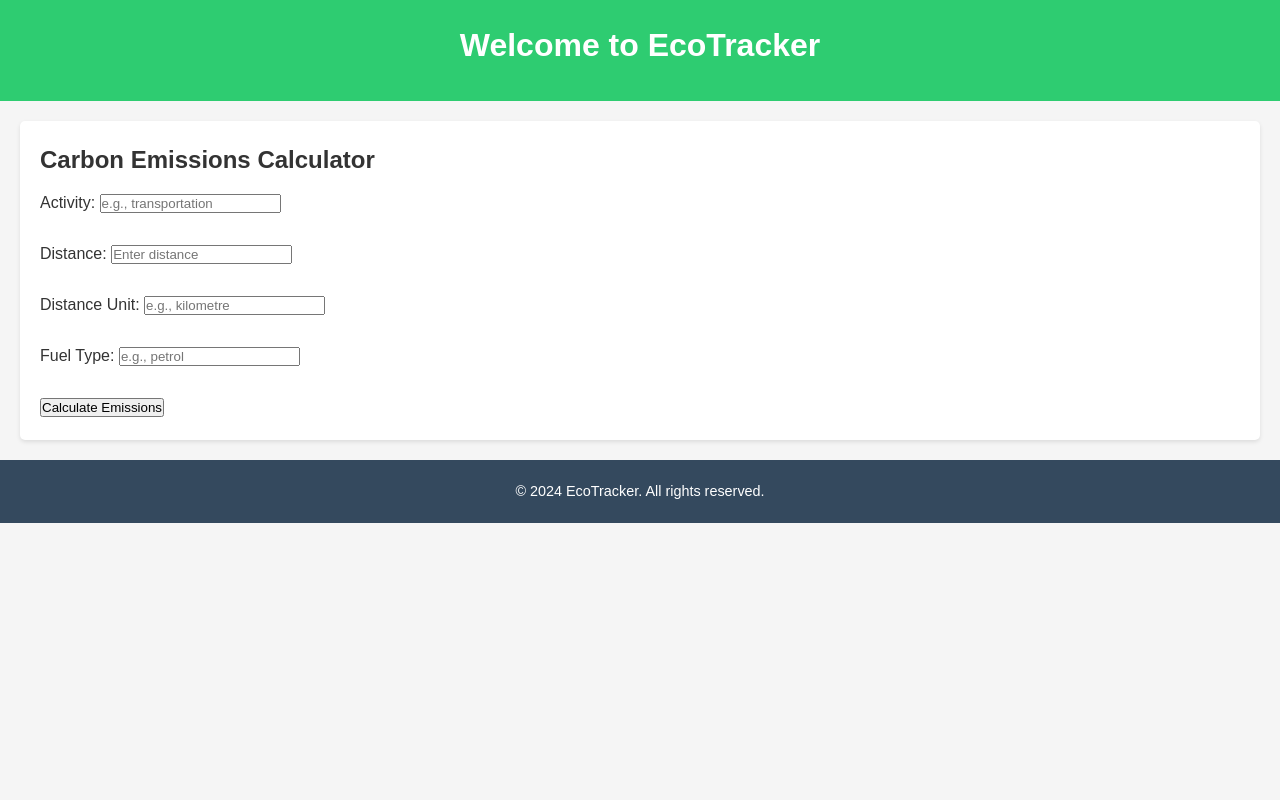
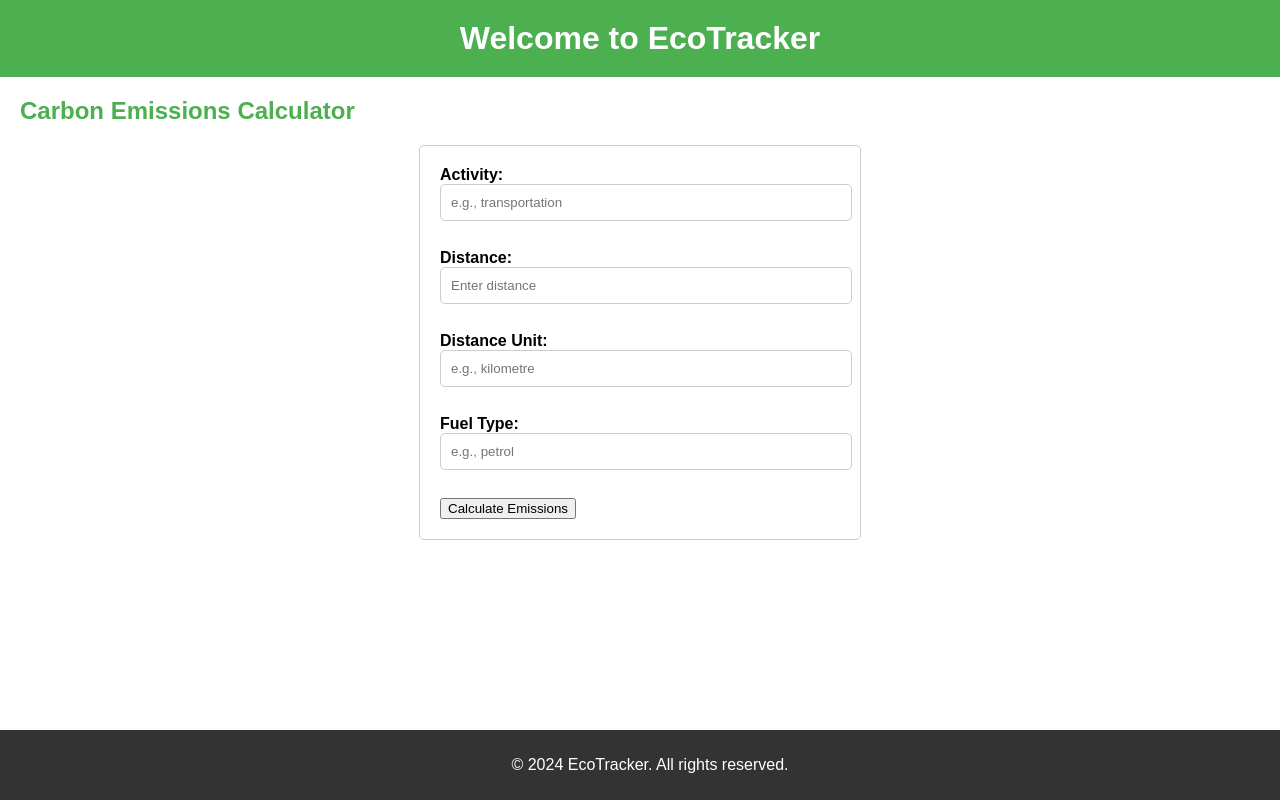
Before and after one commit to ruzimentary/EcoTracker, a plain HTML site: page index.html in a window 1280 px wide. Drawn offline with Linux system fonts and the light colour scheme; no server answers.

Commit message:
edits to the html

```diff
--- a/src/index.js
+++ b/index.js
@@ -1,6 +1,6 @@
 document.addEventListener('DOMContentLoaded', function () {
     const apiUrl = "https://api.carboninterface.com/v1/estimates";
-    const apiKey = "Bearer FKLvfXlmZBiSOLU9c46dQ"; // Replace 'YOUR_API_KEY_HERE' with your actual API key
+    const apiKey = "Bearer FKLvfXlmZBiSOLU9c46dQ";
 
     // Function to calculate carbon emissions for different activities
     function calculateEmissions(activity, parameters) {
@@ -92,4 +92,11 @@ document.addEventListener('DOMContentLoaded', function () {
 
     // Compare environmental impacts of driving vs. cycling
     compareEnvironmentalImpacts('transportation', { distance_unit: 'kilometre', distance_value: 50, fuel_type: 'petrol' }, 'transportation', { distance_unit: 'kilometre', distance_value: 10, fuel_type: 'bicycle' });
+
+    // Array iteration example: Using forEach to iterate over activities
+    const activities = ['driving', 'flying', 'home_energy'];
+    activities.forEach(activity => {
+        console.log(`Calculating emissions for ${activity}...`);
+        calculateEmissions(activity, { distance_unit: 'kilometre', distance_value: 50, fuel_type: 'petrol' });
+    });
 });
--- a/styles.css
+++ b/styles.css
@@ -1,81 +1,60 @@
-/* Reset default browser styles */
-* {
-    box-sizing: border-box;
+/* styles.css */
+
+/* Global styles */
+body {
+    font-family: Arial, sans-serif;
     margin: 0;
     padding: 0;
 }
 
-/* Body styles */
-body {
-    font-family: Arial, sans-serif;
-    background-color: #f5f5f5;
-    color: #333;
-    line-height: 1.6;
-}
-
-/* Header styles */
 header {
-    background-color: #2ecc71; /* Green color */
-    color: #fff;
+    background-color: #4CAF50;
+    color: white;
     padding: 20px;
     text-align: center;
 }
 
-header h1 {
-    font-size: 2rem;
-    margin-bottom: 10px;
+h1 {
+    margin: 0;
 }
 
-header nav ul {
-    list-style-type: none;
-}
-
-header nav ul li {
-    display: inline;
-    margin-right: 20px;
-}
-
-header nav ul li a {
-    color: #fff;
-    text-decoration: none;
+footer {
+    background-color: #333;
+    color: white;
+    padding: 10px;
+    text-align: center;
+    position: fixed;
+    bottom: 0;
+    width: 100%;
 }
 
 /* Main content styles */
 section {
-    background-color: #fff;
     margin: 20px;
-    padding: 20px;
-    border-radius: 5px;
-    box-shadow: 0 2px 4px rgba(0, 0, 0, 0.1);
 }
 
-section h2 {
-    font-size: 1.5rem;
-    margin-bottom: 10px;
+h2 {
+    color: #4CAF50;
 }
 
-section p {
-    margin-bottom: 20px;
+/* Form styles */
+form {
+    border: 1px solid #ccc;
+    border-radius: 5px;
+    padding: 20px;
+    max-width: 400px;
+    margin: auto;
 }
 
-/* Footer styles */
-footer {
-    background-color: #34495e; /* Dark blue color */
-    color: #fff;
-    padding: 20px;
-    text-align: center;
+label {
+    font-weight: bold;
 }
 
-footer p {
-    font-size: 0.9rem;
+input[type="text"],
+input[type="number"] {
+    width: calc(100% - 10px);
+    padding: 10px;
+    margin-bottom: 10px;
+    border: 1px solid #ccc;
+    border-radius: 5px;
 }
-
-/* Links styles */
-a {
-    color: #2980b9; /* Blue color */
-    text-decoration: none;
-}
-
-a:hover {
-    text-decoration: underline;
-}
```
Also changed, not shown: index.html (+0 -4 lines).
